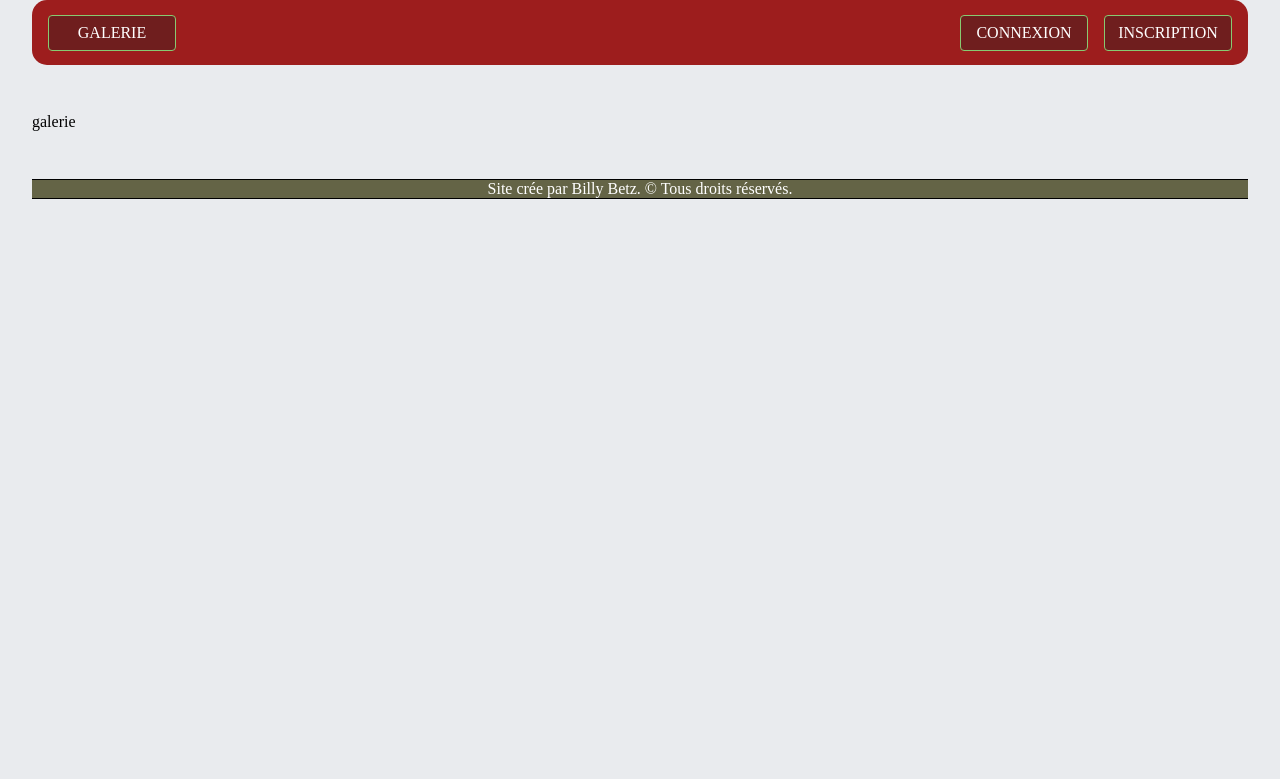
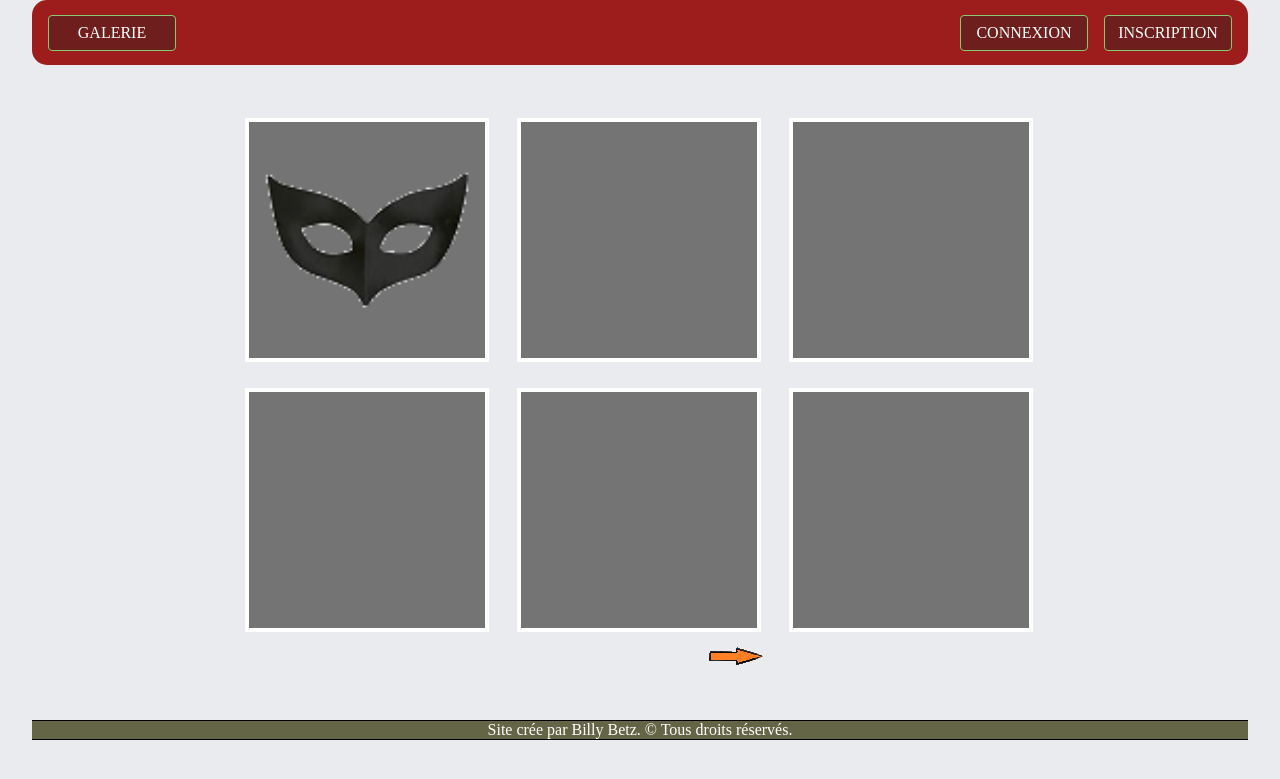
Before and after one commit to billybetz/Camagru, a PHP site: page /galerie.php in a window 1280 px wide. Shown: the top 779 px of the page. Run offline with PHP 8.4, Linux system fonts and the light colour scheme.

Commit message:
front : galerie ok, pagination ok. back : images galerie a recuperer, comptage image pour pagination a faire

```diff
--- a/css/style.css
+++ b/css/style.css
@@ -117,6 +117,56 @@ img
 	color: white;
 }
 
+/*-_-_-_-_- galerie.php -_-_-_-_-*/
+
+.galerie_container
+{
+    margin-top: 3em;
+    margin-left: auto;
+    margin-right: auto;
+    width: 800px;
+    /*height: 523px;*/
+    /*background-color: #745f5f;*/
+}
+
+.image_galerie
+{
+    margin: 5px 5px 5px 5px;
+    border: solid white 4px;
+    background-color: #747474;
+    height: 236px;
+    width: 236px;
+    transition-property: opacity;
+    transition-duration: 0.5s;
+}
+
+.image_galerie:hover
+{
+      opacity: 0.8;
+     /*background-color: #bcbcbc; */
+    cursor: pointer;
+}
+
+div.image_galerie img
+{
+  width: 100%;
+  height: 100%;
+}
+
+.galerie_pagination
+{
+    margin-top: 5px;
+    /* margin: auto; */
+    margin-left: auto;
+    margin-right: auto;
+    width: 270px;
+    /* padding-bottom: 10px; */
+    height: 30px;
+    /* background-color: red; */
+    /* margin: auto; */
+    /* background-color: red; */}
+
+
 /*-_-_-_-_- montage.php -_-_-_-_-*/
 
 .filter_container
@@ -234,6 +284,7 @@ img
 .preview_container
 {
     overflow: scroll;
+    overflow-x: hidden;
     height: 335px;
     background-color: #efefef;
     border: #88ca71 solid 1px;
--- a/galerie.php
+++ b/galerie.php
@@ -3,8 +3,52 @@
   require_once("includes/header.php");
 ?>
 
-<div class="main" >
-	galerie
+<?php
+	//TODO: comptage des images a afficher pour anticiper la pagination.
+	$last_page = 10;
+
+	if (isset($_GET['page']))
+	{
+		if ($_GET['page'] < 1 || $_GET['page'] > $last_page)
+		{
+		?>
+			<script>
+				window.location.replace("galerie.php?page=1");
+			</script>
+		<?php
+		}
+		$page = $_GET['page'];
+	}
+	else
+		$page = 1;
+
+	$page_suiv = $page + 1;
+	$page_prec = $page - 1;
+	$prec = '<a style="float: left;" href="galerie.php?page='.$page_prec.'"><img src="img/utile/left_arrow.png"></a>';
+
+	$suiv = '<a style="float: right;" href="galerie.php?page='.$page_suiv.'"><img src="img/utile/right_arrow.png"></a>';
+?>
+
+<div class="galerie_container grid-3 has-gutter" >
+
+	<div class="image_galerie">
+		<img src="img/filters/masque1_filtre.png">
+	</div>
+	<div class="image_galerie"></div>
+	<div class="image_galerie"></div>
+	<div class="image_galerie"></div>
+	<div class="image_galerie"></div>
+	<div class="image_galerie"></div>
+</div>
+<div class="galerie_pagination">
+	<?php
+		if ($page > 1)
+			echo ($prec);
+		if ($page < $last_page)
+			echo ($suiv);
+	?>
+	<!-- <a style="float: left;" href="galerie.php"><img src="img/utile/left_arrow.png"></a> -->
+	<!-- <a style="float: right;" href="galerie.php"><img src="img/utile/right_arrow.png"></a> -->
 </div>
 
 <?php require_once("includes/footer.php"); ?>
```
Also changed, not shown: img/utile/left_arrow.png (added), img/utile/right_arrow.png (added).
